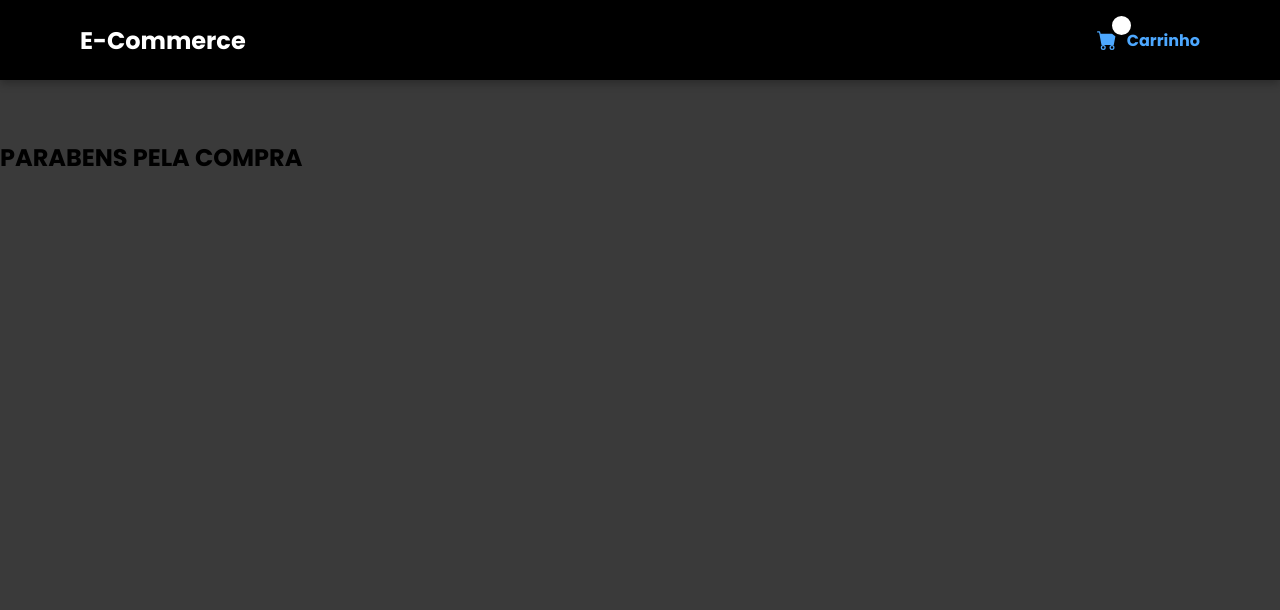
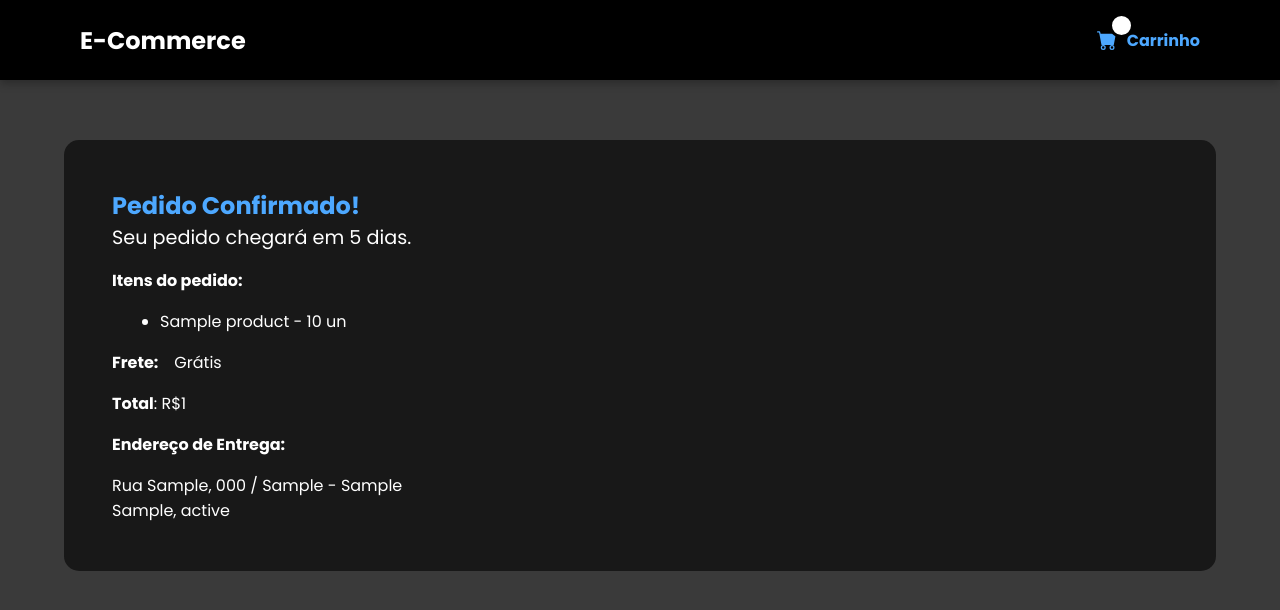
Before and after one commit to brunoinaciotres/ecommerce-django, a Django app: template ecommerce/app/templates/after_purchase.html in a window 1280 px wide. Shown: the top 610 px of the page. Run offline with Django 5.2, Linux system fonts and the light colour scheme; tables that the repository leaves empty hold one stand-in row (values such as "Sample post"); the template is opened without the code that fills it: values that come from a table or form of the project are taken from there, most other values are stand-ins (such as "Sample title", 1, 10 or a date in 2020).

Commit message:
update after_search

```diff
--- a/ecommerce/app/admin.py
+++ b/ecommerce/app/admin.py
@@ -20,7 +20,6 @@
     readonly_fields = ['get_total_price']
 
     def get_total_price(self, obj):
-        print(obj)
         return obj.get_total_price()
 
     get_total_price.short_description = 'Preço Total'
--- a/ecommerce/app/models.py
+++ b/ecommerce/app/models.py
@@ -25,7 +25,7 @@
 
     def get_total_price(self):
         total = sum(item.product.price * item.product_amount for item in self.order_items.all())
-        print(self.order_items.all())
+
         return total
 
     def __str__(self):
@@ -74,6 +74,14 @@
     state = models.CharField(max_length=150, null=False, blank=False)
     city = models.CharField(max_length=150, null=False, blank=False)
 
+    class Meta:
+        constraints = [
+            models.UniqueConstraint(
+                fields=['street', 'number', 'complement', 'district', 'state', 'city'],
+                name='unique_address_constraint'
+            )
+        ]
+
 
 class Rating(models.Model):
     content = models.CharField(max_length=300)
--- a/ecommerce/app/static/app/css/main.css
+++ b/ecommerce/app/static/app/css/main.css
@@ -110,6 +110,20 @@
 
 .w-100 {
     width: 100%;
+}
+
+
+.mr-1 {
+    margin-right: 1rem;
+}
+
+.my-1 {
+    margin: 1rem 0;
+
+}
+
+.my-2 {
+    margin: 2rem 0;
 }
 
 .gap-1 {
@@ -646,6 +660,38 @@
     pointer-events: none;
 }
 
+section.after-purchase {
+    display: flex;
+    align-items: center;
+    justify-content: center;
+}
+
+
+.after-purchase-card {
+    width:90%;
+    background-color: #181818;
+    padding:3rem;
+    border-radius: 15px;
+
+}
+
+.after-purchase-card h2 {
+    font-weight: 400;
+}
+
+.itens-list-title {
+    font-weight: bold;
+}
+
+.order-item-after-purchase{
+    margin-left: 3rem;
+    list-style:disc
+}
+
+.total-price-after-purchase {
+    font-weight: bold;
+}
+
 
 
 @media screen and (max-width:490px) {
--- a/ecommerce/app/static/app/js/cart.js
+++ b/ecommerce/app/static/app/js/cart.js
@@ -114,7 +114,7 @@
     });
 
 
-    //   window.location.replace("/after_purchase");
+    window.location.replace("/after_purchase");
 
 }
 
--- a/ecommerce/app/templates/after_purchase.html
+++ b/ecommerce/app/templates/after_purchase.html
@@ -1,8 +1,32 @@
 {% extends 'layout.html' %}
 
 {% block body %}
-<section>
-    <h1>PARABENS PELA COMPRA</h1>
+<section class="after-purchase">
+    <div class="after-purchase-card">
+        <h1 class="color-blue">Pedido Confirmado!</h1>
+        <h2 class="color-white">Seu pedido chegará em 5 dias.</h2>
+
+        <p class="color-white itens-list-title my-1">Itens do pedido:</p>
+        <ul class="items-list mb-1">
+            {%for item in order_items%}
+            <li class="color-white order-item-after-purchase">{{item.product.name}} - {{item.product_amount}} un</li>
+            {%endfor%}
+
+        </ul>
+        <div class="d-flex align-center my-1">
+            <p class="color-white itens-list-title mr-1">Frete:</p>
+            <p class="color-white">Grátis</p>
+        </div>
+
+        <p class="my-1 color-white"> <span class="total-price-after-purchase">Total</span>: R${{total_order_price}}</p>
+
+        <p class="color-white itens-list-title my-1">Endereço de Entrega:</p>
+        <p class="color-white">Rua {{delivery_adress.street}}, {{delivery_adress.number}} / {{delivery_adress.complement}} - {{delivery_adress.district}}</p>
+        <p class="color-white">{{delivery_adress.city}}, {{delivery_adress.state}}</p>
+
+    </div>
+
+
 </section>
 
 {% endblock %}
```
Also changed, not shown: ecommerce/app/views/views.py (+16 -1 lines), ecommerce/app/migrations/0006_user_adress_unique_address_constraint.py (added).
